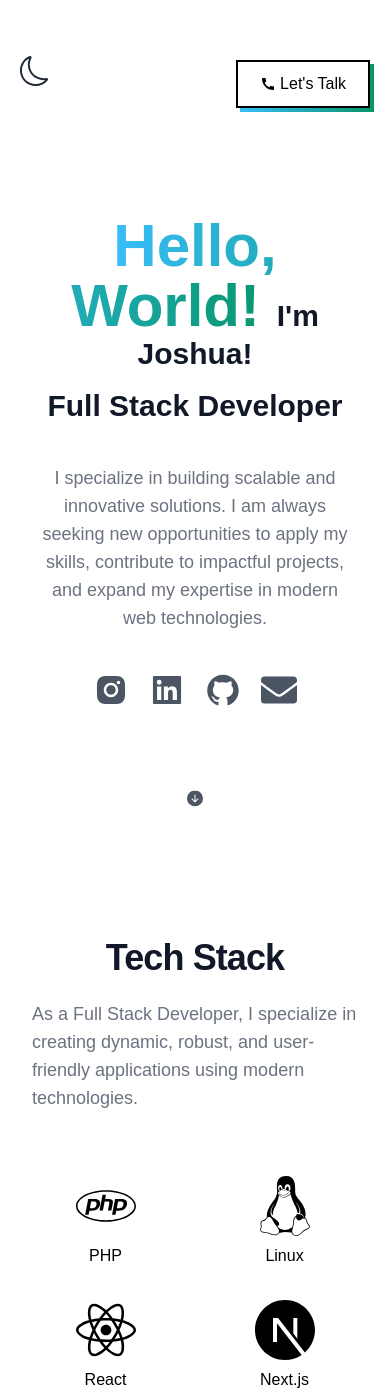
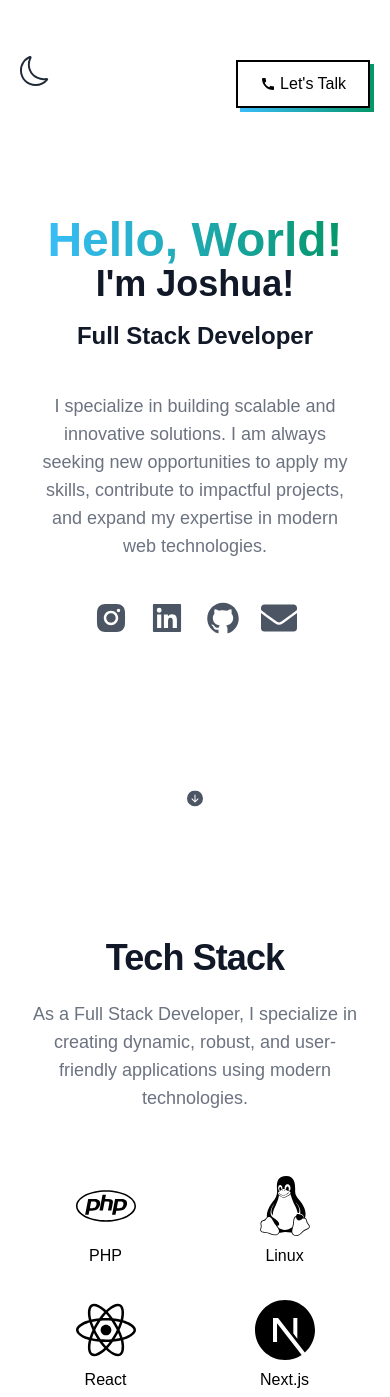
Before and after one commit to joshuabalansa/nextjs-portfolio, a Next.js app: page / in a window 390 px wide. Shown: the top 1397 px of the page. Built offline with nearby package versions, Linux system fonts and the light colour scheme.

Commit message:
update: mobile responsive and schedule button

```diff
--- a/app/components/MainSection.tsx
+++ b/app/components/MainSection.tsx
@@ -87,7 +87,7 @@ const MainSection = ({ name, title, description }) => {
         </h1>
         <div className="flex items-center justify-between mt-5 sm:mt-0 gap-5">
           <Link
-            href="https://calendly.com/jbalansa143"
+            href="https://calendly.com/jbalansa143/30min"
             target="_blank"
             className="relative inline-block px-6 py-3 font-medium group"
           >
@@ -105,9 +105,10 @@ const MainSection = ({ name, title, description }) => {
 
       <div className="text-center p-5 md:p-10">
         <h1 className="mb-4 text-3xl font-extrabold text-gray-900 dark:text-white md:text-5xl lg:text-6xl">
-          <span className="text-transparent bg-clip-text bg-gradient-to-r to-emerald-600 from-sky-400 text-6xl">Hello, World! </span><span>I&apos;m Joshua!</span>
+          <span className="text-transparent bg-clip-text bg-gradient-to-r to-emerald-600 from-sky-400 lg:text-6xl text-5xl">Hello, World!</span>
+          <span className="block lg:inline text-4xl lg:text-6xl"> I&apos;m Joshua!</span>
         </h1>
-        <h1 className="mb-4 text-3xl font-extrabold text-gray-900 dark:text-white md:text-4xl lg:text-5xl">Full Stack Developer</h1>
+        <h1 className="mb-4 text-2xl font-extrabold text-gray-900 dark:text-white md:text-4xl lg:text-5xl">Full Stack Developer</h1>
         <p className="text-lg font-normal text-gray-500 lg:text-xl dark:text-gray-400 mt-10">I specialize in building scalable and innovative solutions. I am always seeking new opportunities to apply my skills, contribute to impactful projects, and expand my expertise in modern web technologies.</p>
       </div>
 
--- a/app/components/TechStack.tsx
+++ b/app/components/TechStack.tsx
@@ -24,7 +24,7 @@ const TechStack = () => {
   return (
     <section className="grid place-content-center gap-2 px-8 py-24 dark:text-white light:text-black mb-72">
       <h1 className="mb-4 text-4xl font-extrabold leading-none tracking-tight text-gray-900 md:text-5xl lg:text-6xl dark:text-white text-center">Tech Stack</h1>
-      <p className="text-lg font-normal text-gray-500 lg:text-xl dark:text-gray-400 mb-14">As a Full Stack Developer, I specialize in creating dynamic, robust, and user-friendly applications using modern technologies.</p>
+      <p className="text-lg font-normal text-gray-500 lg:text-xl dark:text-gray-400 mb-14 text-center">As a Full Stack Developer, I specialize in creating dynamic, robust, and user-friendly applications using modern technologies.</p>
 
       <div className="grid grid-cols-2 md:grid-cols-4 lg:grid-cols-6 gap-8">
         {techStack.map((tech) => (
```
